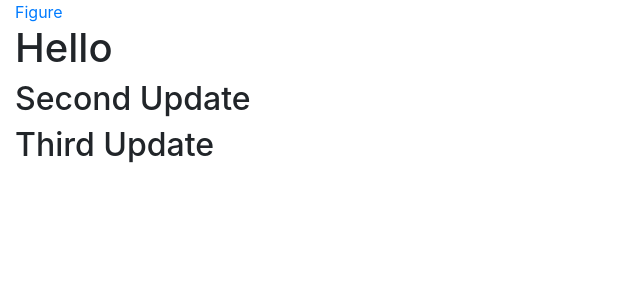
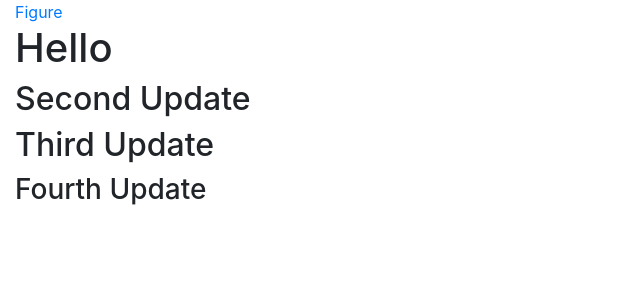
Before and after one commit to sujeetsindhu/BootstrapApplication, an Angular app: page / in a window 1280 px wide. Shown: the top 300 px of the page, without its empty margins (0-640 px from the left). Built offline with nearby package versions, Linux system fonts and the light colour scheme.

Commit message:
# WARNING: head commit changed in the meantime
Second Updated

Third Update

```diff
--- a/src/app/app.component.html
+++ b/src/app/app.component.html
@@ -3,4 +3,5 @@
     <h1>Hello</h1>
     <h2>Second Update</h2>
     <h2>Third Update</h2>
+    <h3>Fourth Update</h3>
 </div>
```
